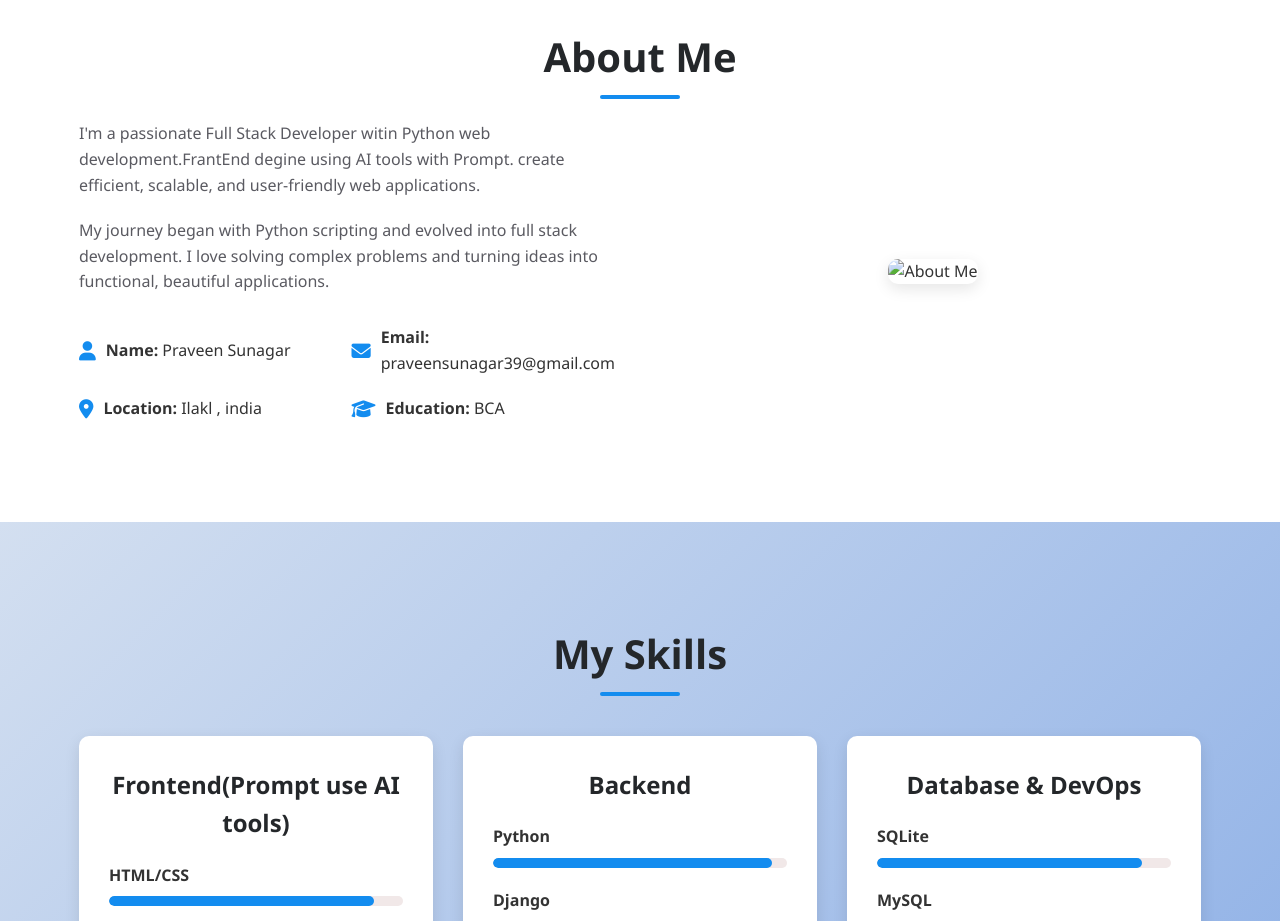
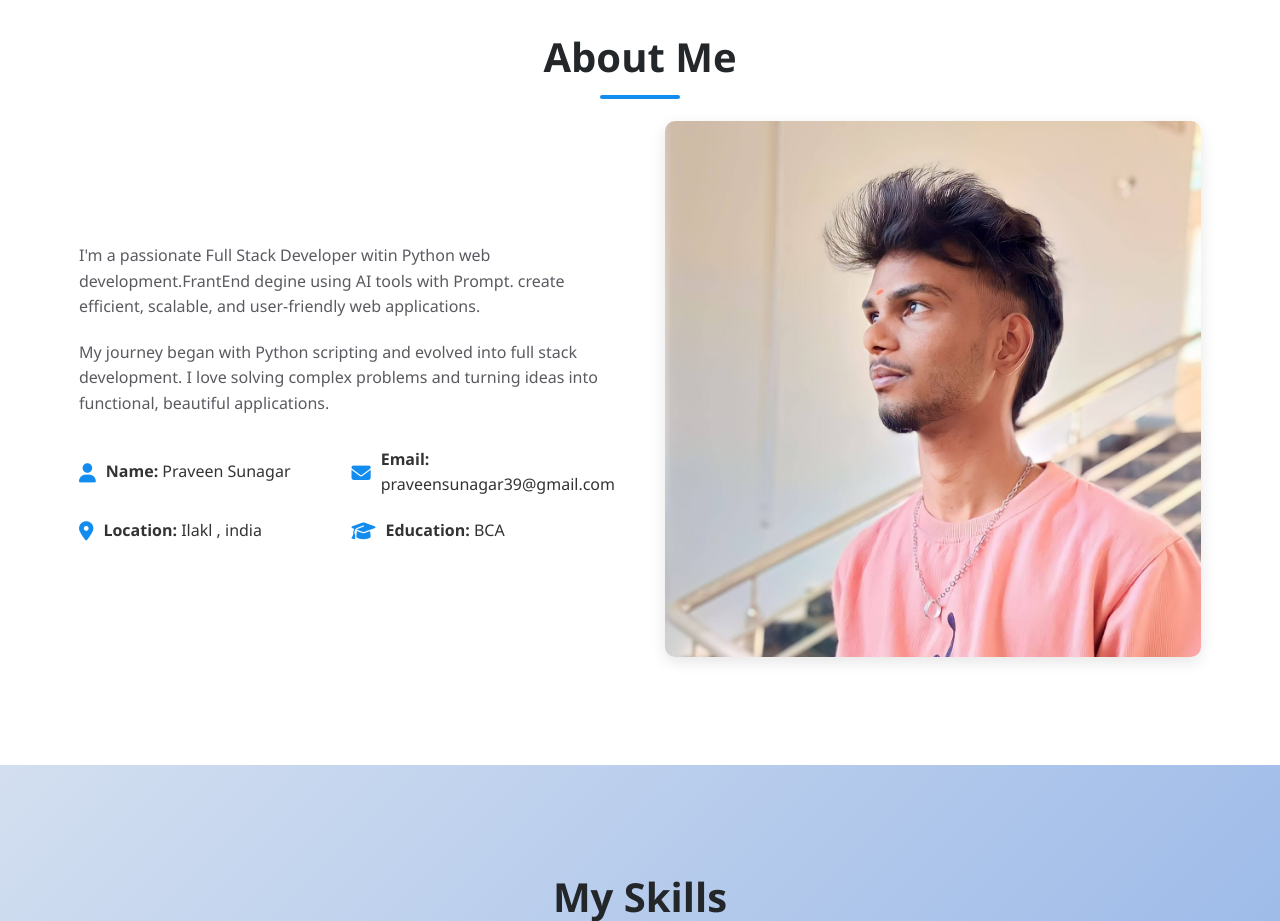
Before and after one commit to praveens4564/my-portfolio, a plain HTML site: page index.html in a window 1280 px wide. Shown: the part 980-1901 px from the top of the page. Drawn offline with Linux system fonts and the light colour scheme.

Commit message:
added images

```diff
--- a/index.html
+++ b/index.html
@@ -727,7 +727,7 @@ footer p {
                     </div>
                 </div>
                 <div class="about-image">
-                    <img src="img/about..jpeg" alt="About Me">
+                    <img src="img/about.jpeg" alt="About Me">
                 </div>
             </div>
         </div>
```
